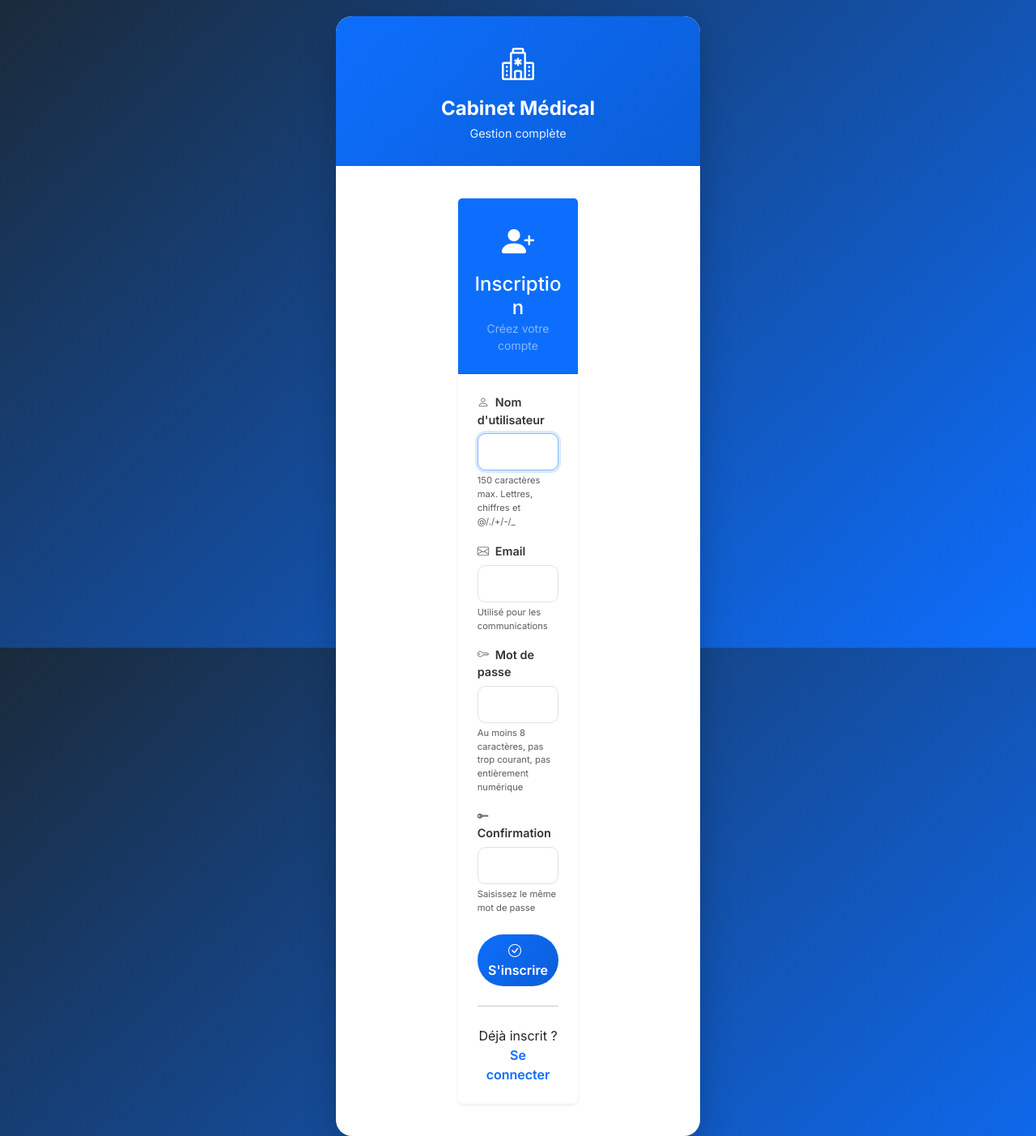
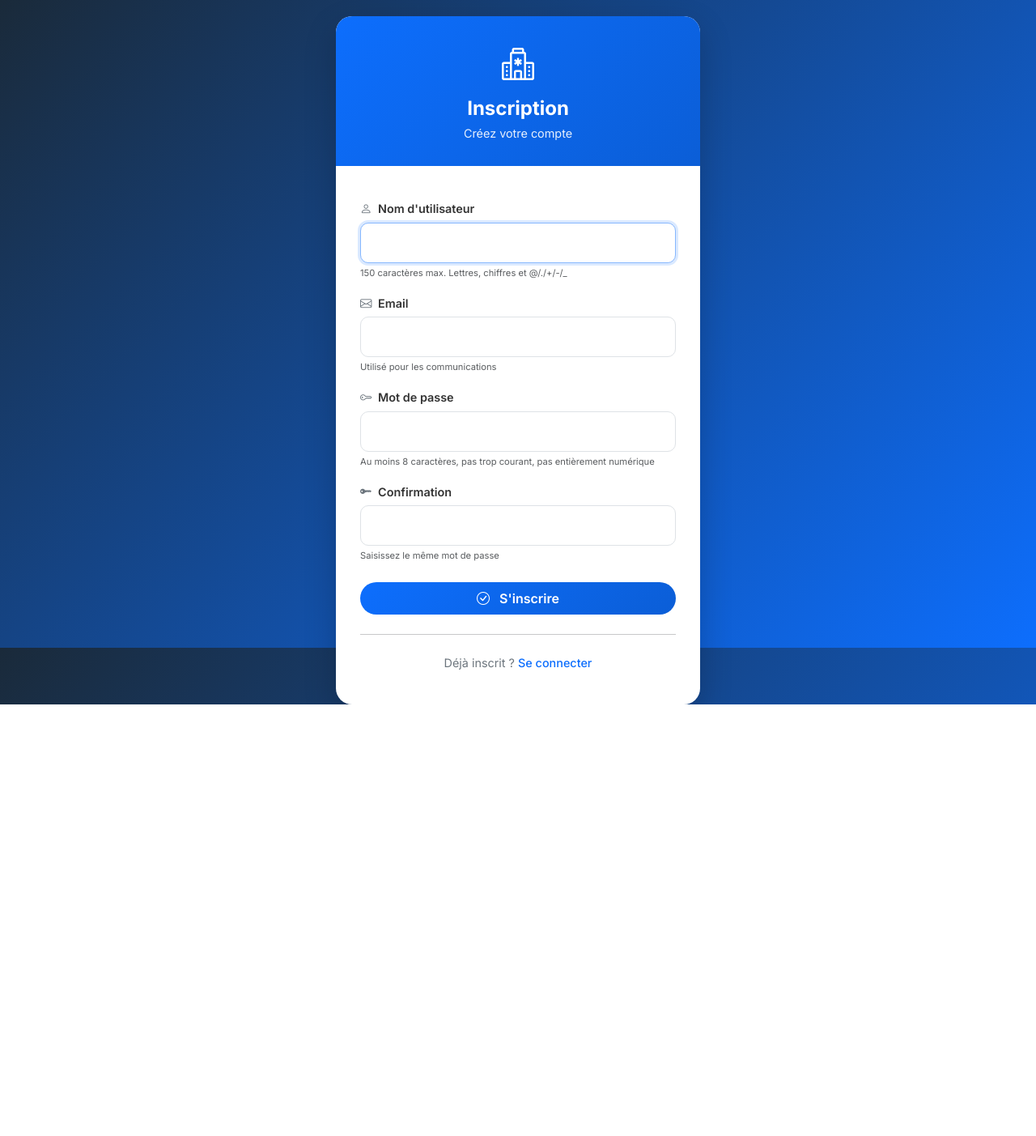
Before and after one commit to DevAnjaratiana/Cabinet_medical, a Django app: page / in a window 1280 px wide. Shown: the whole page at 81% size. After the commit the page ends 870 px from the top, so only its background shows below. Run offline with Django 5.2, Linux system fonts and the light colour scheme.

Commit message:
Fix: retirer les cartes en double dans connexion/inscription

```diff
--- a/accounts/templates/accounts/inscription.html
+++ b/accounts/templates/accounts/inscription.html
@@ -1,15 +1,10 @@
 {% extends 'auth_base.html' %}
 
+{% block title %}Inscription - Cabinet Médical{% endblock %}
+{% block header_title %}Inscription{% endblock %}
+{% block subtitle %}Créez votre compte{% endblock %}
+
 {% block content %}
-<div class="row justify-content-center">
-    <div class="col-md-6 col-lg-5">
-        <div class="card shadow-sm border-0">
-            <div class="card-header bg-primary text-white text-center py-4">
-                <i class="bi bi-person-plus-fill fs-1"></i>
-                <h4 class="mb-0 mt-2">Inscription</h4>
-                <p class="small text-white-50 mb-0">Créez votre compte</p>
-            </div>
-            <div class="card-body p-4">
 
 {% if form.errors %}
 <div class="alert alert-danger alert-dismissible fade show" role="alert">
@@ -70,47 +65,35 @@
 
 <hr class="my-4">
 
-                <div class="text-center">
-                    <p class="mb-0">Déjà inscrit ?
-                        <a href="{% url 'accounts:connexion' %}" class="text-decoration-none fw-semibold">
-                            Se connecter
-                        </a>
-                    </p>
-                </div>
-            </div>
-        </div>
-    </div>
+<div class="auth-footer">
+    Déjà inscrit ?
+    <a href="{% url 'accounts:connexion' %}">Se connecter</a>
 </div>
 
 <style>
-    /* Style des champs */
     input {
         width: 100%;
-        padding: 10px 12px;
+        padding: 12px 15px;
         border: 1px solid #dee2e6;
         border-radius: 10px;
         transition: all 0.2s ease;
     }
-
     input:focus {
         border-color: #86b7fe;
         outline: none;
         box-shadow: 0 0 0 3px rgba(13,110,253,0.15);
     }
-
     .form-label {
         font-size: 0.9rem;
         margin-bottom: 6px;
     }
-
     .form-text {
         font-size: 0.7rem;
     }
-
-    /* Alignement des icônes */
     .form-label i {
         width: 20px;
         color: #6c757d;
     }
 </style>
+
 {% endblock %}
```
Also changed, not shown: accounts/templates/accounts/connexion.html (+9 -24 lines). Lines whose indentation alone changed are shown as unchanged.
